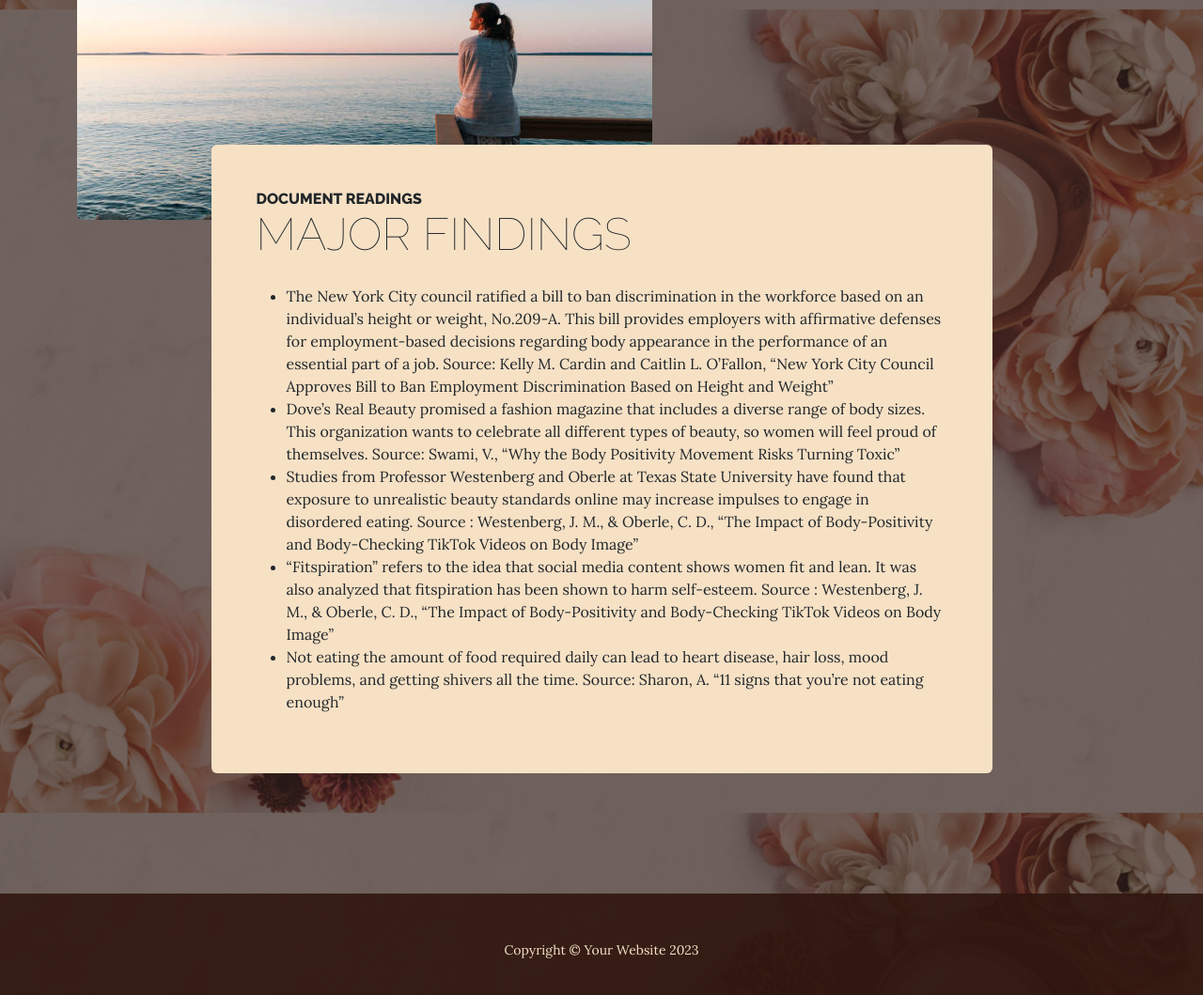
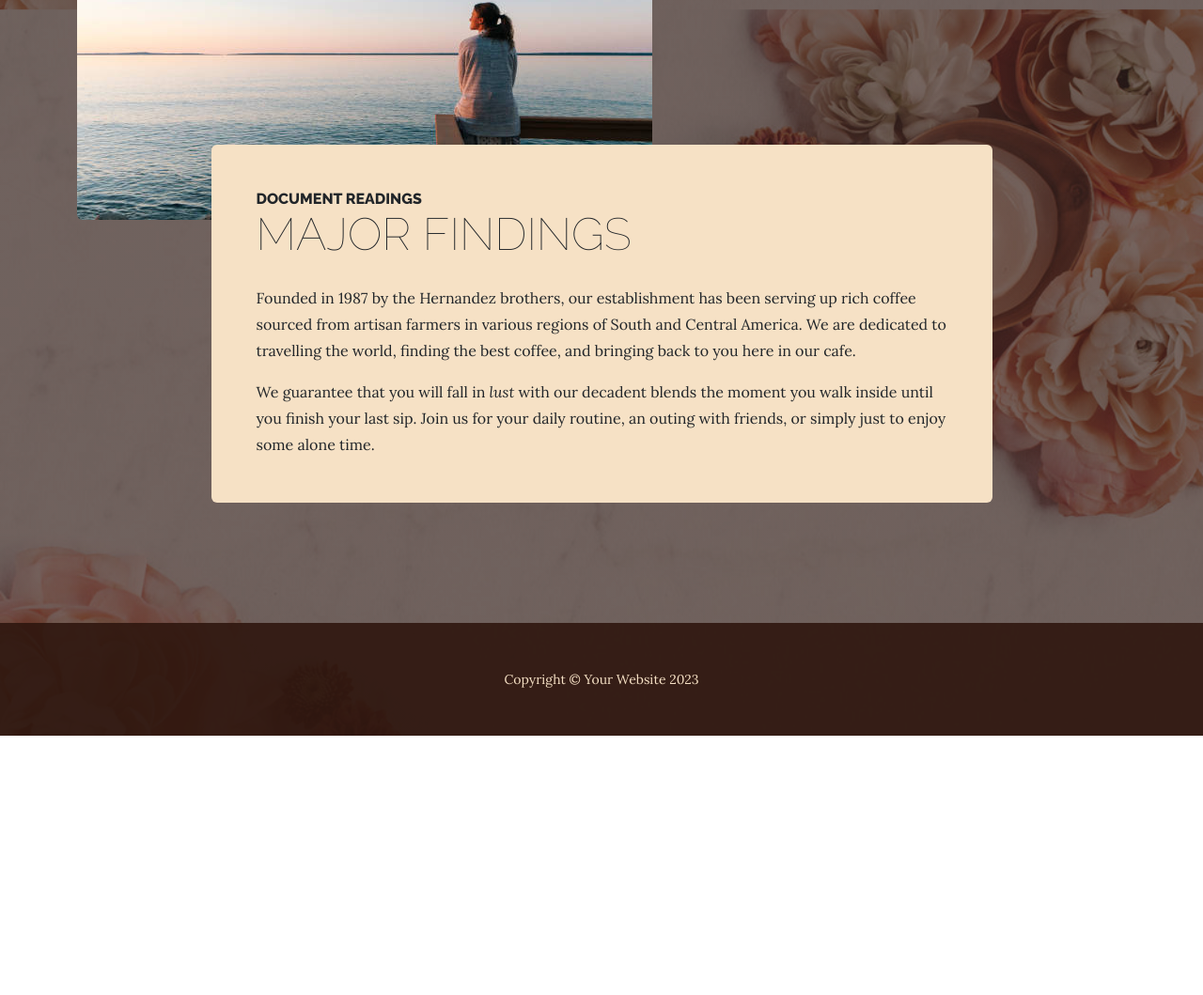
Before and after one commit to lingyingy9447/toxicbeautystandard, a website: page econ/startbootstrap-business-casual-master/dist/about.html in a window 1280 px wide. Shown: the part 1700-2759 px from the top of the page at 94% size. After the commit the page ends 2483 px from the top, so only its background shows below. Drawn offline with nearby package versions, Linux system fonts and the light colour scheme.

Commit message:
update repo

```diff
--- a/econ/startbootstrap-business-casual-master/dist/about.html
+++ b/econ/startbootstrap-business-casual-master/dist/about.html
@@ -36,7 +36,7 @@
                 </div>
             </div>
         </nav>
-        <section class="page-section cta">
+         <section class="page-section cta">
             <div class="container">
                 <div class="row">
                     <div class="col-xl-9 mx-auto">
@@ -77,7 +77,7 @@
                             </ul>
                             <p class="address mb-5">
                                 <em>
-                                    <strong>1116 Orchard Street</strong>
+                                 <strong>1116 Orchard Street</strong>
                                     <br />
                                     Golden Valley, Minnesota
                                 </em>
@@ -103,19 +103,13 @@
                                     <span class="section-heading-upper">Document Readings</span>
                                     <span class="section-heading-lower">Major findings</span>
                                 </h2>
-                                <!-- <p>Founded in 1987 by the Hernandez brothers, our establishment has been serving up rich coffee sourced from artisan farmers in various regions of South and Central America. We are dedicated to travelling the world, finding the best coffee, and bringing back to you here in our cafe.</p> -->
-                                <!-- <p class="mb-0"> -->
-                                    <!-- We guarantee that you will fall in -->
-                                    <!-- <em>lust</em> -->
-                                    <!-- with our decadent blends the moment you walk inside until you finish your last sip. Join us for your daily routine, an outing with friends, or simply just to enjoy some alone time. -->
-                                <!-- </p> -->
-                                <ul>
-                                    <li>The New York City council ratified a bill to ban discrimination in the workforce based on an individual’s height or weight, No.209-A. This bill provides employers with affirmative defenses for employment-based decisions regarding body appearance in the performance of an essential part of a job. Source: Kelly M. Cardin and Caitlin L. O’Fallon, “New York City Council Approves Bill to Ban Employment Discrimination Based on Height and Weight”</li>
-                                    <li>Dove’s Real Beauty promised a fashion magazine that includes a diverse range of body sizes. This organization wants to celebrate all different types of beauty, so women will feel proud of themselves. Source: Swami, V., “Why the Body Positivity Movement Risks Turning Toxic”</li>
-                                    <li>Studies from Professor Westenberg and Oberle at Texas State University have found that exposure to unrealistic beauty standards online may increase impulses to engage in disordered eating. Source : Westenberg, J. M., & Oberle, C. D., “The Impact of Body-Positivity and Body-Checking TikTok Videos on Body Image”</li>
-                                    <li>“Fitspiration” refers to the idea that social media content shows women fit and lean. It was also analyzed that fitspiration has been shown to harm self-esteem. Source : Westenberg, J. M., & Oberle, C. D., “The Impact of Body-Positivity and Body-Checking TikTok Videos on Body Image”</li>
-                                    <li>Not eating the amount of food required daily can lead to heart disease, hair loss, mood problems, and getting shivers all the time.  Source: Sharon, A. “11 signs that you’re not eating enough”</li>
-                                </ul>
+                                <p>Founded in 1987 by the Hernandez brothers, our establishment has been serving up rich coffee sourced from artisan farmers in various regions of South and Central America. We are dedicated to travelling the world, finding the best coffee, and bringing back to you here in our cafe.</p>
+                                <p class="mb-0">
+                                    We guarantee that you will fall in
+                                    <em>lust</em>
+                                    with our decadent blends the moment you walk inside until you finish your last sip. Join us for your daily routine, an outing with friends, or simply just to enjoy some alone time.
+                                </p>
+
                             </div>
                         </div>
                     </div>
```
Also changed, not shown: econ/startbootstrap-business-casual-master/dist/index.html (+9 -2 lines).
